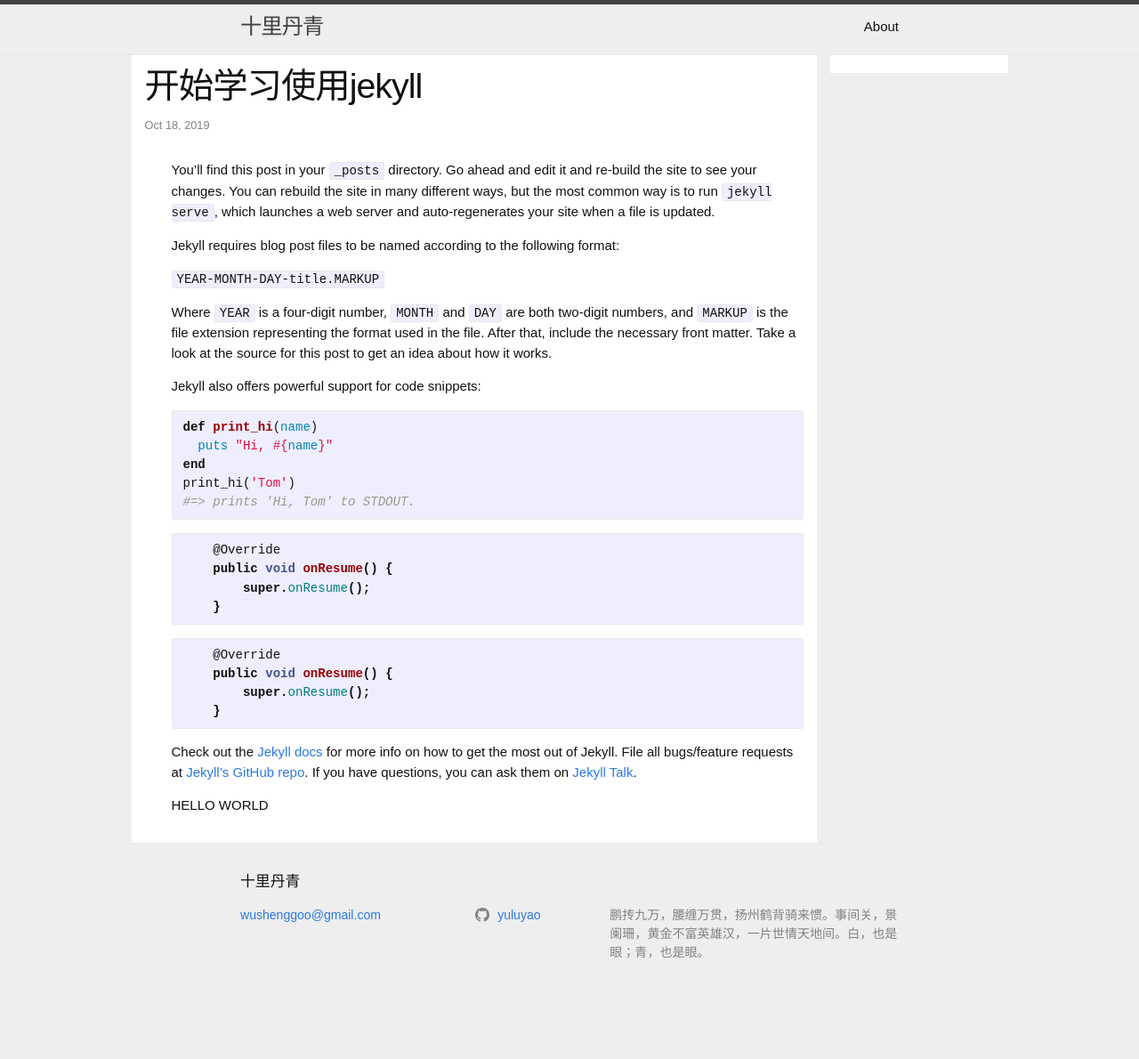
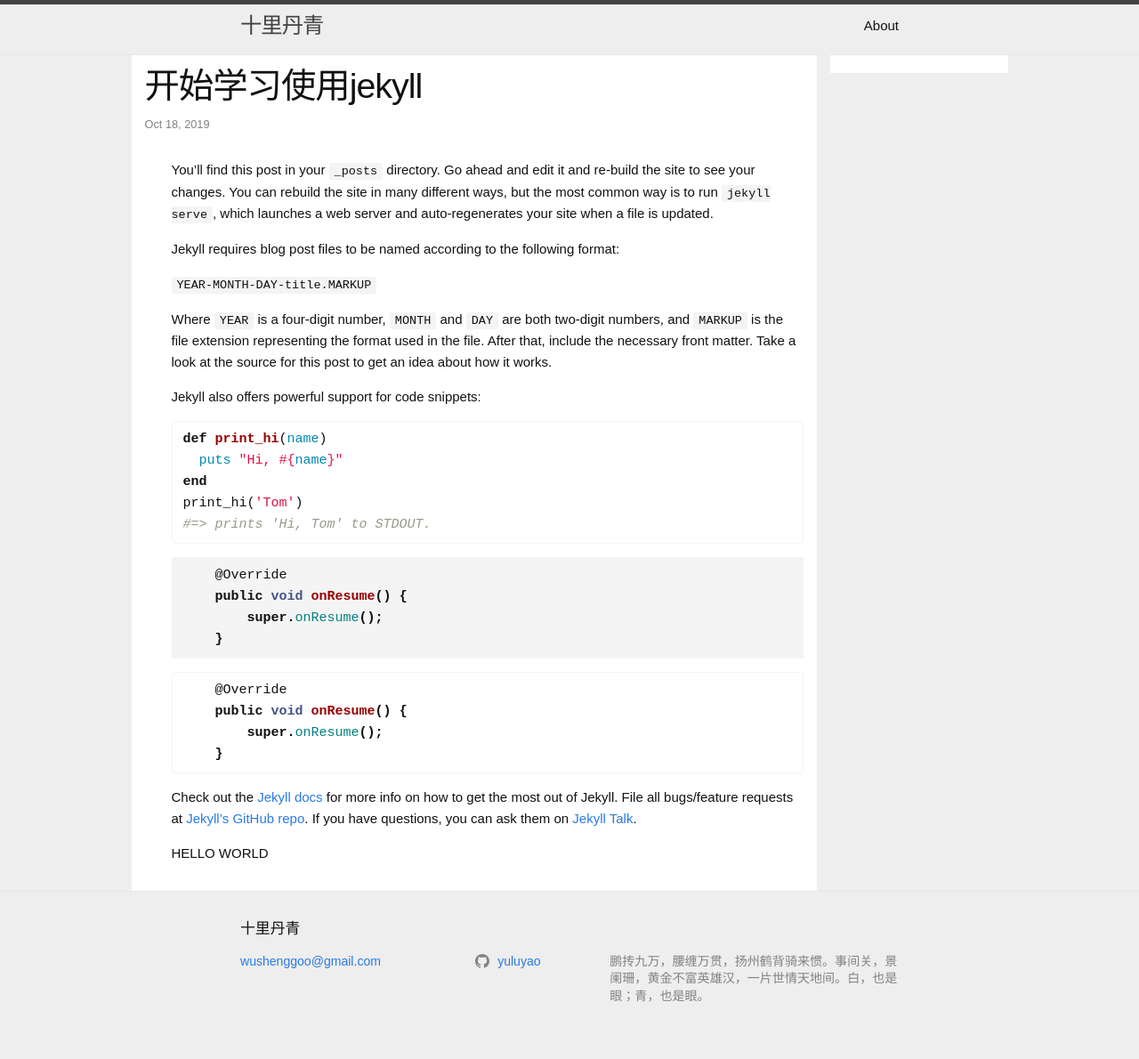
Before and after one commit to yuluyao/yuluyao.github.io, a Jekyll site: the page built from _posts/2019-10-18-开始学习使用jekyll.md, in a window 1280 px wide. Shown: the whole page at 89% size. Built offline with Jekyll 4.4.1, drawn with Linux system fonts in a browser that asks for light colours; before the commit the page ends 1141 px from its top, so only the background shows below that.

Commit message:
change style

```diff
--- a/_sass/hululu.scss
+++ b/_sass/hululu.scss
@@ -7,7 +7,7 @@
 $base-font-size:   15px !default;
 $base-font-weight: 400 !default;
 $small-font-size:  $base-font-size * 0.85 !default;
-$base-line-height: 1.5 !default;
+$base-line-height: 1.4 !default;
 
 $gap:     30px !default;
 
--- a/_sass/hululu/_base.scss
+++ b/_sass/hululu/_base.scss
@@ -146,14 +146,16 @@
  */
 pre,
 code {
-  @include relative-font-size(0.9375);
-  border: 1px solid $grey-color-light;
+  //@include relative-font-size(0.9375);
+  border: 1px solid #f4f4f4;
   border-radius: 3px;
-  background-color: #eef;
+
+  //background-color: #eef;
 }
 
 code {
   padding: 1px 5px;
+  font-size: 90%;
 }
 
 pre {
@@ -164,6 +166,7 @@
     border: 0;
     padding-right: 0;
     padding-left: 0;
+    font-size: 100%;
   }
 }
 
--- a/_sass/hululu/_layout.scss
+++ b/_sass/hululu/_layout.scss
@@ -294,6 +294,8 @@
   padding-left: $gap;
   margin-bottom: 0;
 
+  line-height: 1.6;
+
   h2 {
     @include relative-font-size(1.5);
     font-weight: bold;
--- a/_sass/hululu/_syntax-highlighting.scss
+++ b/_sass/hululu/_syntax-highlighting.scss
@@ -1,13 +1,19 @@
 /**
  * Syntax highlighting styles
  */
+
+
+.highlighter-rouge  {
+  background: #f4f4f4;
+}
+
 .highlight {
-  background: #fff;
+  //background: #fdd;
   @extend %vertical-rhythm;
 
-  .highlighter-rouge & {
-    background: #eef;
-  }
+  //.highlighter-rouge & {
+  //  background: #fdd;
+  //}
 
   .c     { color: #998; font-style: italic } // Comment
   .err   { color: #a61717; background-color: #e3d2d2 } // Error
--- a/assets/toc.js
+++ b/assets/toc.js
@@ -7,7 +7,7 @@
                 minimumHeaders: 2,
                 headers: 'h1, h2, h3, h4, h5, h6',
                 listType: 'ul', // values: [ol|ul]
-                showEffect: 'show', // values: [show|slideDown|fadeIn|none]
+                showEffect: 'slideDown', // values: [show|slideDown|fadeIn|none]
                 showSpeed: 'slow', // set to 0 to deactivate effect
                 classes: { list: '',
                     item: ''
```
